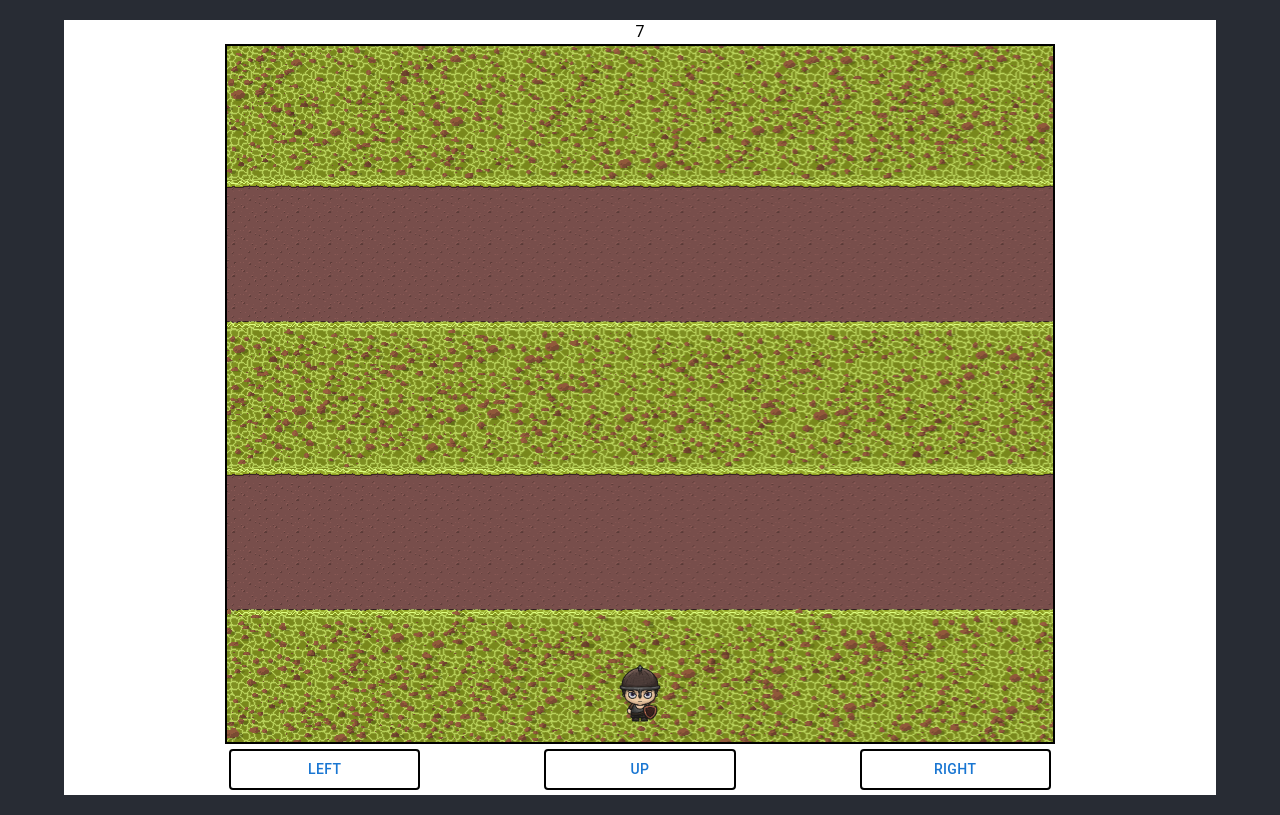
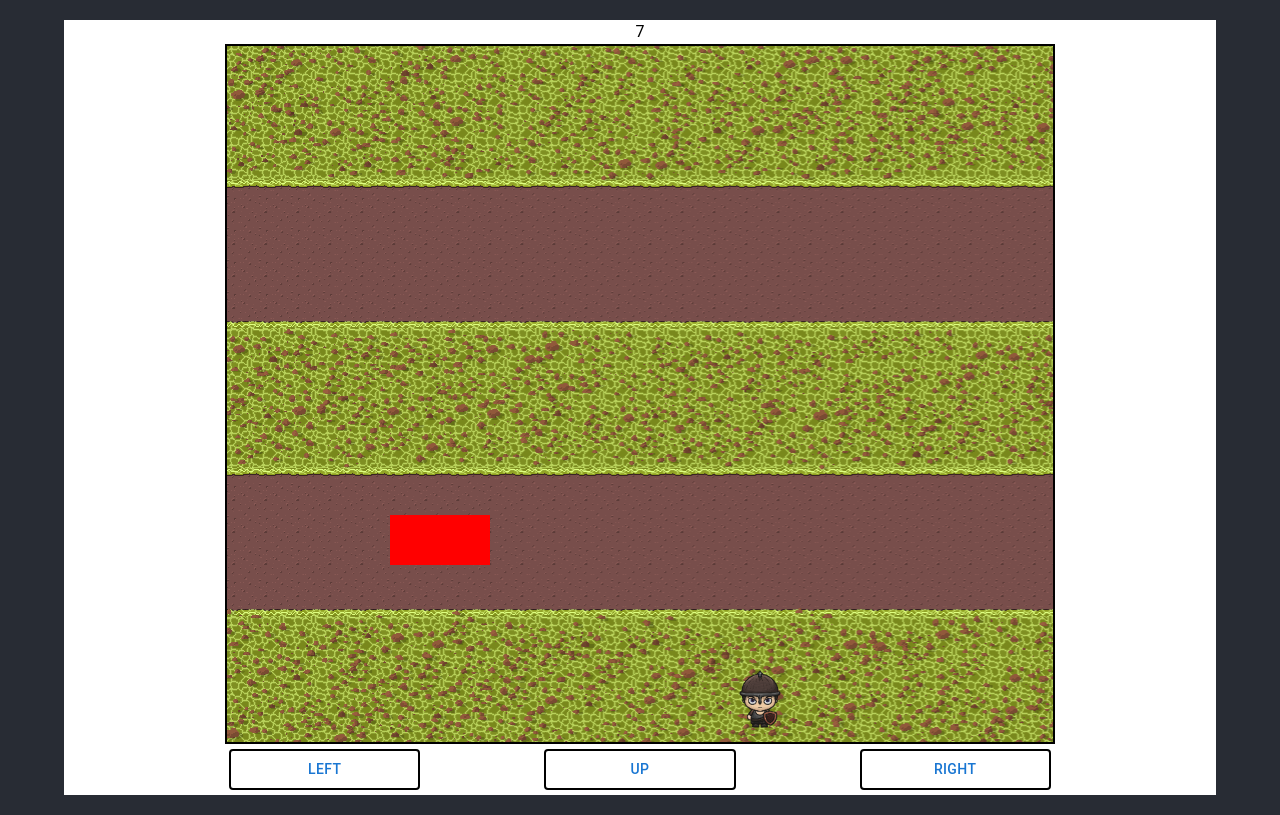
Before and after one commit to Reyes815/Knighthood, a React (Create React App) app: page / in a window 1280 px wide. Built offline with nearby package versions, Linux system fonts and the light colour scheme.

Commit message:
Added rudimentary collision

```diff
--- a/src/buttongrid.js
+++ b/src/buttongrid.js
@@ -25,12 +25,51 @@ const idleImageSet = {
 const animationIntervalTime = 200;
 
 export default function ButtonGrid() {
-  const [position, setPosition] = useState({ x: 0, y: 300 });
+  const [position, setPosition] = useState({ x: 710, y: 650 });
   const [currentImageIndex, setCurrentImageIndex] = useState(0);
   const [currentImageSet, setCurrentImageSet] = useState([]);
   const [animationInterval, setAnimationInterval] = useState(null);
   const buttonPressed = useRef(false);
 
+  const [blockPosition, setBlockPosition] = useState({ x: 350, y: 515 });
+
+  useEffect(() => {
+    if (
+      position.x < blockPosition.x + 100 && // Assuming avatar width is 100px
+      position.x + 100 > blockPosition.x && // Assuming avatar width is 100px
+      position.y < blockPosition.y + 50 && // Assuming block height is 50px
+      position.y + 100> blockPosition.y // Assuming avatar height is 100px
+    ) {
+      console.log("Collision detected!");
+      // Handle collision here (e.g., stop animation, reset positions, etc.)
+    }
+  }, [position, blockPosition]); // Add position and blockPosition as dependencies
+
+
+  const startBlockAnimation = () => {
+    const blockInterval = setInterval(() => {
+        setBlockPosition(prevPosition => ({
+          x: (prevPosition.x + 10 ), // Adjust based on your grid width and starting position
+          y: prevPosition.y,
+        }));
+
+    }, animationIntervalTime);
+  };
+
+  useEffect(() => {
+    startBlockAnimation();
+  }, []);
+
+  useEffect(() => {
+    if (blockPosition.x >= 1080) {
+      setBlockPosition({ x: 350, y: 515 });
+      console.log("sdhfsldkfjk");
+    }
+
+    if(position == blockPosition){
+      console.log("IIIII got hitt");
+    }
+  }, [blockPosition.x, position]);
 
   useEffect(() => {
     // Load the default image set when the component mounts
@@ -99,8 +138,8 @@ export default function ButtonGrid() {
     // if (!animationInterval) {
       const interval = setInterval(() => {
         setPosition(prevPosition => ({
-          x: Math.max(Math.min(prevPosition.x + deltaX, 370), -370),
-          y: Math.max(Math.min(prevPosition.y + deltaY, 180), -180)
+          x:  prevPosition.x, //Math.max(Math.min(prevPosition.x + deltaX, 370), -370),
+          y:  (prevPosition.y - 15),//Math.max(Math.min(prevPosition.y + deltaY, 180), -180)
         }));
 
         setCurrentImageIndex(currentIndex => (currentIndex+1) % currentImageSet.length);
@@ -112,7 +151,7 @@ export default function ButtonGrid() {
       setTimeout(() => {
         clearInterval(interval);
         setAnimationInterval(null);
-      }, 2000);
+      }, 2500);
     // }
   };
 
@@ -156,11 +195,24 @@ export default function ButtonGrid() {
         alignItems="center"
         style={{ minHeight: '700px', width: '90%', border: '2px solid black', margin: "auto", backgroundImage: `url(${bg_image})`, }}
       >
+
+        {/* Render animated blocks */}
+  <div
+    style={{
+      position: 'absolute',
+      left: blockPosition.x,
+      top: blockPosition.y,
+      width: '100px', // Adjust the width of the blocks as needed
+      height: '50px', // Adjust the height of the blocks as needed
+      backgroundColor: 'red', // Customize the block's appearance
+    }}
+  ></div>
+
         <img
           src={currentImageSet[currentImageIndex]} // Set the image source dynamically
           alt="Animated Image"
           style={{
-          position: 'relative',
+          position: 'absolute',
           left: position.x,
           top: position.y,
           width: '100px', // Adjust the width as needed
@@ -168,6 +220,7 @@ export default function ButtonGrid() {
           }}
         />
       </Grid>
+
 
       <Grid
       container rowSpacing={1}
```
